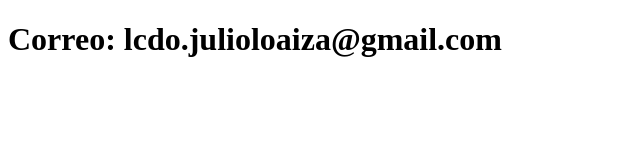
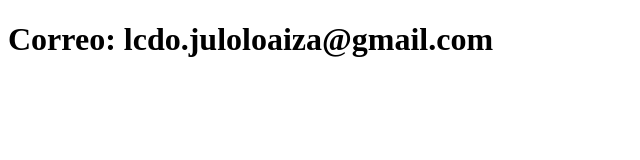
Before and after one commit to JCLA11/sistema-de-registro, a plain HTML site: page contacto.html in a window 1280 px wide. Shown: the whole page, without its empty margins (0-640 px from the left). Drawn offline with Linux system fonts and the light colour scheme.

Commit message:
Update contacto

```diff
--- a/contacto.html
+++ b/contacto.html
@@ -6,6 +6,6 @@
     <title>Contacto</title>
 </head>
 <body>
-    <h1>Correo: lcdo.julioloaiza@gmail.com</h1>
+    <h1>Correo: lcdo.juloloaiza@gmail.com</h1>
 </body>
 </html>
```
